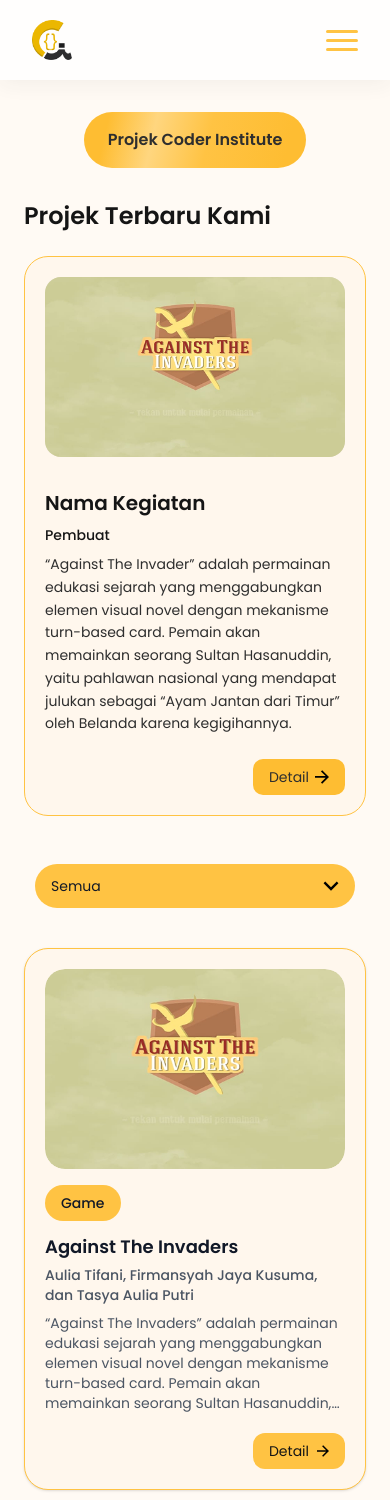
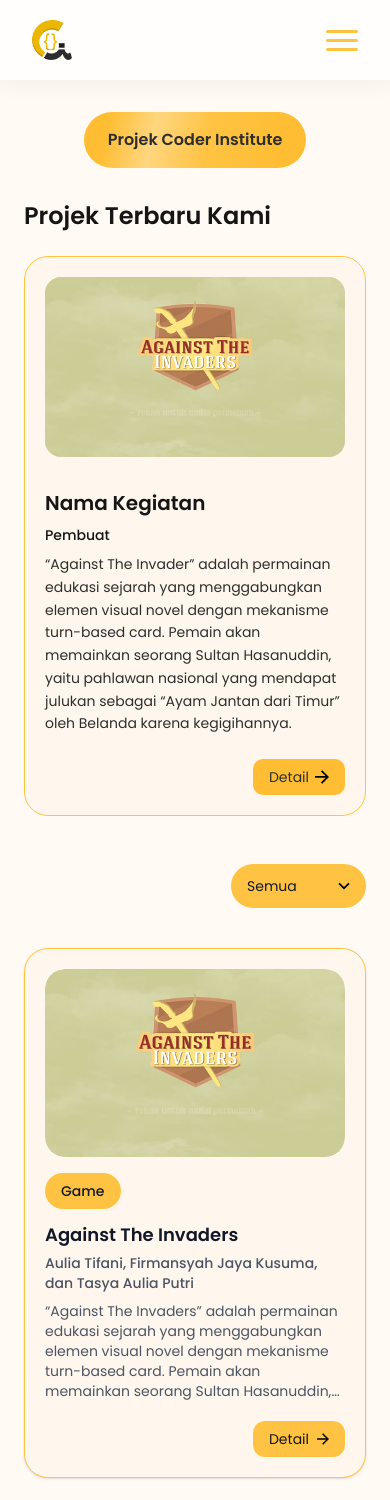
Before and after one commit to Coder-Institute-HMIF-FT-UH/website-coder-institute, a Next.js app: page /projek in a window 390 px wide. Shown: the top 1500 px of the page. Built offline with nearby package versions, Linux system fonts and the light colour scheme.

Commit message:
refactor(project): apply Next.js Image best practices and improve responsive layout consistency

```diff
--- a/src/components/common/Card.tsx
+++ b/src/components/common/Card.tsx
@@ -20,13 +20,15 @@
     <div className="w-full overflow-hidden rounded-[24px] border border-[#FFC343] bg-[#FFF7ED] p-5 shadow-sm">
       {/* Thumbnail */}
       <div className="mb-4 overflow-hidden rounded-[20px]">
-        <Image
-          src={imageUrl}
-          alt={title}
-          width={400}
-          height={250}
-          className="h-[200px] w-full rounded-[20px] object-cover lg:h-[250px]"
-        />
+        <div className="relative aspect-[8/5] w-full">
+          <Image
+            src={imageUrl}
+            alt={title}
+            fill
+            className="rounded-[20px] object-cover"
+            sizes="(min-width: 1024px) 33vw, (min-width: 768px) 50vw, 100vw"
+          />
+        </div>
       </div>
 
       {/* Category */}
--- a/src/components/projek/ProjectTerbaruKami.tsx
+++ b/src/components/projek/ProjectTerbaruKami.tsx
@@ -10,15 +10,16 @@
       </h2>
 
       <div className="mt-6 rounded-[24px] border border-[#FFC343] bg-[#FFF7ED] p-5 md:p-8 lg:p-10">
-        <div className="flex flex-col gap-8 lg:flex-row lg:items-center lg:gap-10">
+        <div className="flex flex-col gap-8 md:grid md:grid-cols-2 md:items-center md:gap-8 lg:gap-10">
           {/* Gambar kiri */}
-          <div className="relative mx-auto w-full overflow-hidden rounded-[16px] bg-[#EDE5D8] lg:max-w-[420px] lg:flex-shrink-0">
-            <div className="relative aspect-[5/3] w-full">
+          <div className="relative mx-auto w-full overflow-hidden rounded-[16px] bg-[#EDE5D8] md:mx-0 md:rounded-[20px]">
+            <div className="relative aspect-[5/3] w-full sm:aspect-[16/9] md:aspect-[4/3] lg:aspect-[5/3]">
               <Image
                 src={projekTerbaruKami.image}
                 alt={projekTerbaruKami.title}
                 fill
                 className="object-cover"
+                sizes="(max-width: 800px) 100vw, (max-width: 1200px) 50vw, 400px"
                 priority
               />
             </div>
--- a/src/components/projek/ProjectsFilterSection.tsx
+++ b/src/components/projek/ProjectsFilterSection.tsx
@@ -95,8 +95,8 @@
   return (
     <section className="mt-12 w-full">
       {/* Mobile (md and below) dropdown */}
-      <div className="flex justify-center md:hidden">
-        <div ref={dropdownRef} className="relative w-full max-w-xs">
+      <div className="flex justify-end md:hidden">
+        <div ref={dropdownRef} className="relative w-full max-w-[135px]">
           <button
             type="button"
             onClick={() => setIsDropdownOpen(prev => !prev)}
@@ -108,10 +108,10 @@
             <Image
               src="/icons/arrow.svg"
               alt=""
-              width={16}
-              height={16}
+              width={14}
+              height={14}
               aria-hidden="true"
-              className={`transition-transform duration-200 ${isDropdownOpen ? 'rotate-180' : ''}`}
+              className={`h-3 w-3 transition-transform duration-200 ${isDropdownOpen ? 'rotate-180' : ''}`}
             />
           </button>
           {isDropdownOpen && (
```
